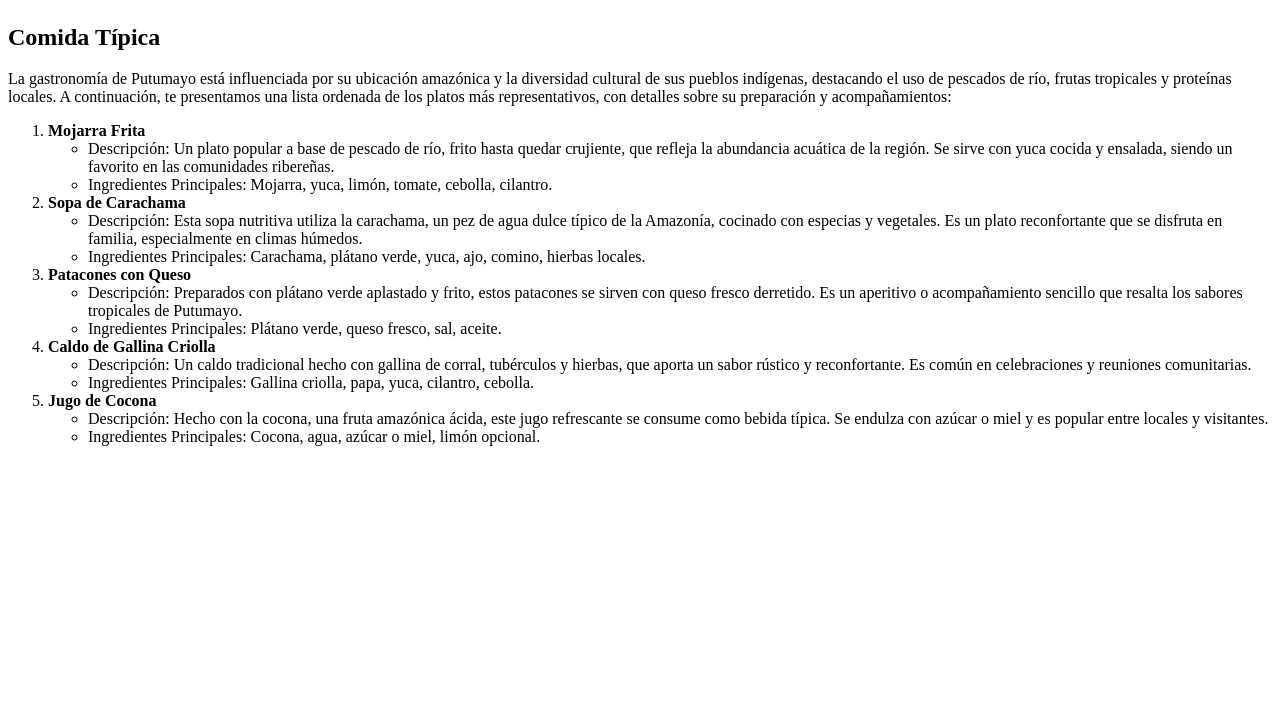
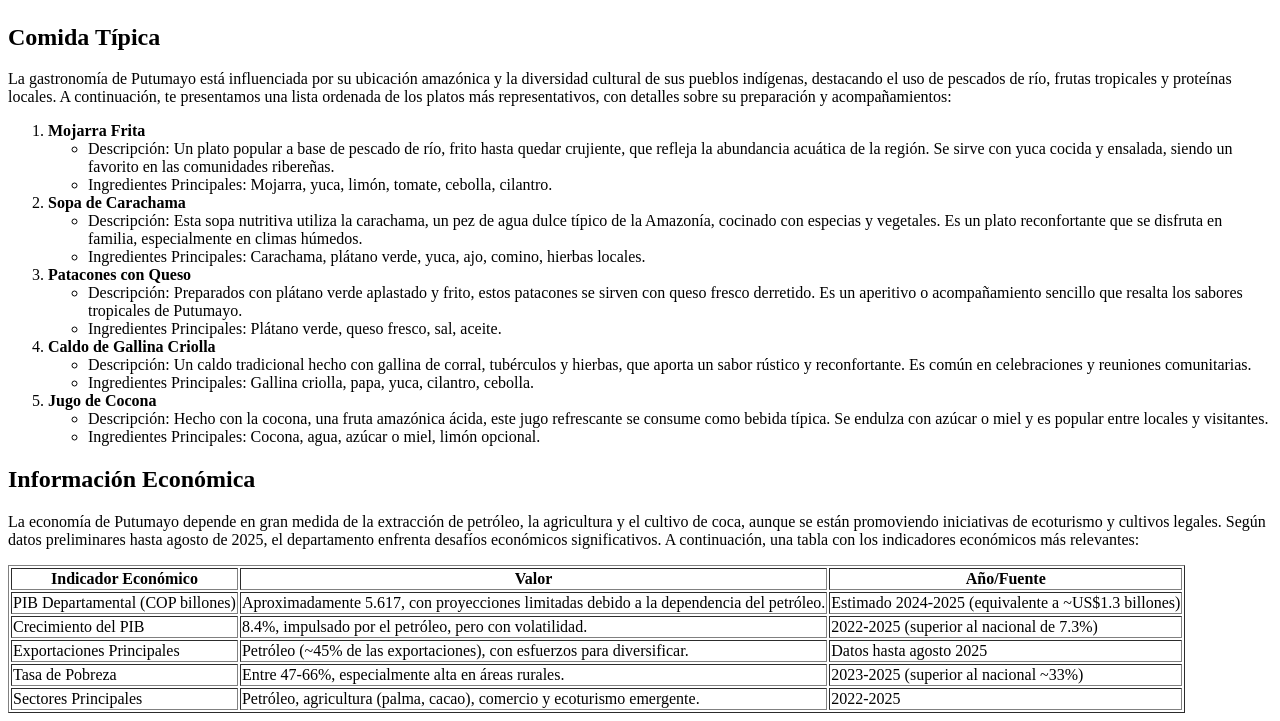
Before and after one commit to TEstebanGQ/MapaDeColombia, a plain HTML site: page putumayo.html in a window 1280 px wide. Shown: the part 1798-2519 px from the top of the page. Before the commit the page ends 2260 px from the top, so only its background shows below. Drawn offline with Linux system fonts and the light colour scheme.

Commit message:
feat: :sparkles: informacion economica putumayo

```diff
--- a/putumayo.html
+++ b/putumayo.html
@@ -65,6 +65,41 @@
         </li>
     </ol>
 
+    <h2>Información Económica</h2>
+    <p>La economía de Putumayo depende en gran medida de la extracción de petróleo, la agricultura y el cultivo de coca, aunque se están promoviendo iniciativas de ecoturismo y cultivos legales. Según datos preliminares hasta agosto de 2025, el departamento enfrenta desafíos económicos significativos. A continuación, una tabla con los indicadores económicos más relevantes:</p>
+    <table border="1">
+        <tr>
+            <th>Indicador Económico</th>
+            <th>Valor</th>
+            <th>Año/Fuente</th>
+        </tr>
+        <tr>
+            <td>PIB Departamental (COP billones)</td>
+            <td>Aproximadamente 5.617, con proyecciones limitadas debido a la dependencia del petróleo.</td>
+            <td>Estimado 2024-2025 (equivalente a ~US$1.3 billones)</td>
+        </tr>
+        <tr>
+            <td>Crecimiento del PIB</td>
+            <td>8.4%, impulsado por el petróleo, pero con volatilidad.</td>
+            <td>2022-2025 (superior al nacional de 7.3%)</td>
+        </tr>
+        <tr>
+            <td>Exportaciones Principales</td>
+            <td>Petróleo (~45% de las exportaciones), con esfuerzos para diversificar.</td>
+            <td>Datos hasta agosto 2025</td>
+        </tr>
+        <tr>
+            <td>Tasa de Pobreza</td>
+            <td>Entre 47-66%, especialmente alta en áreas rurales.</td>
+            <td>2023-2025 (superior al nacional ~33%)</td>
+        </tr>
+        <tr>
+            <td>Sectores Principales</td>
+            <td>Petróleo, agricultura (palma, cacao), comercio y ecoturismo emergente.</td>
+            <td>2022-2025</td>
+        </tr>
+    </table>
+
 
 </body>
 </html>
```
